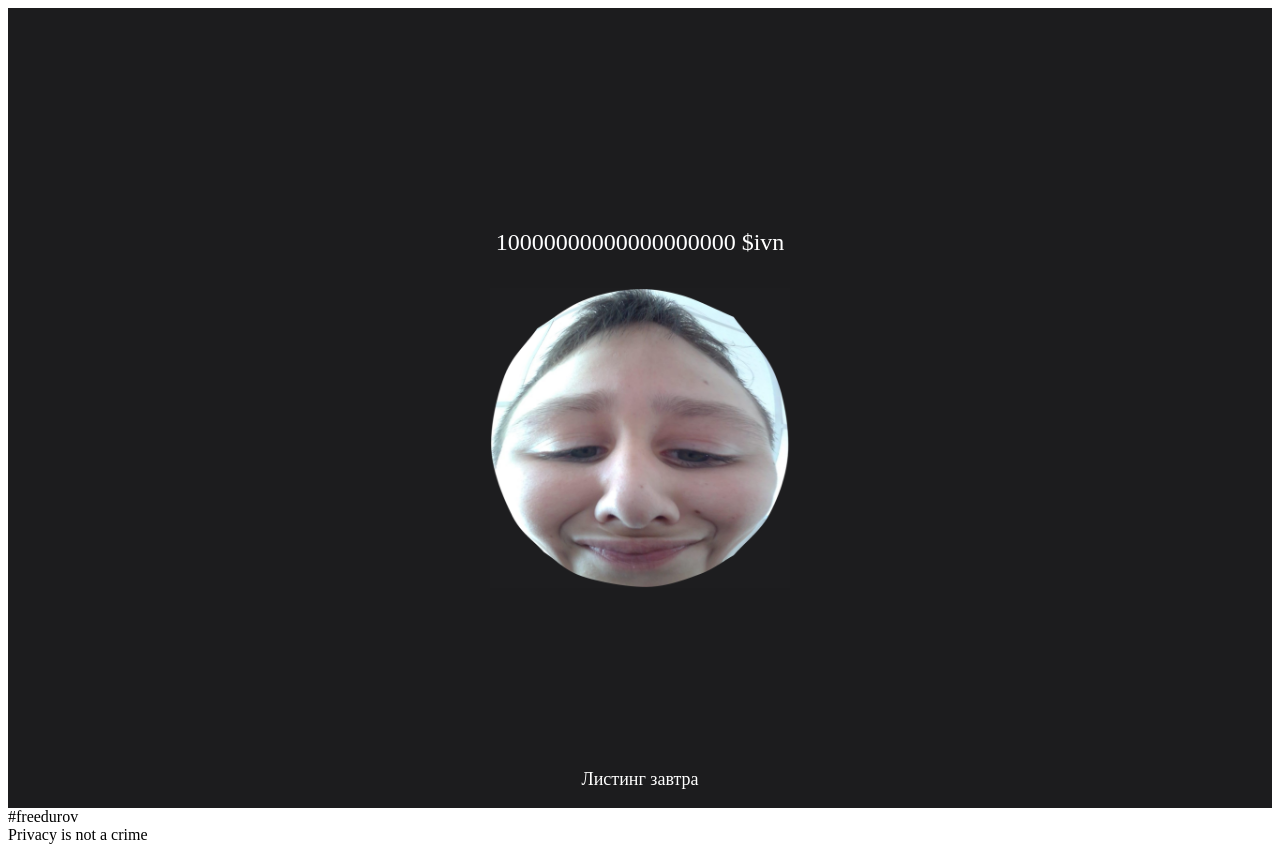
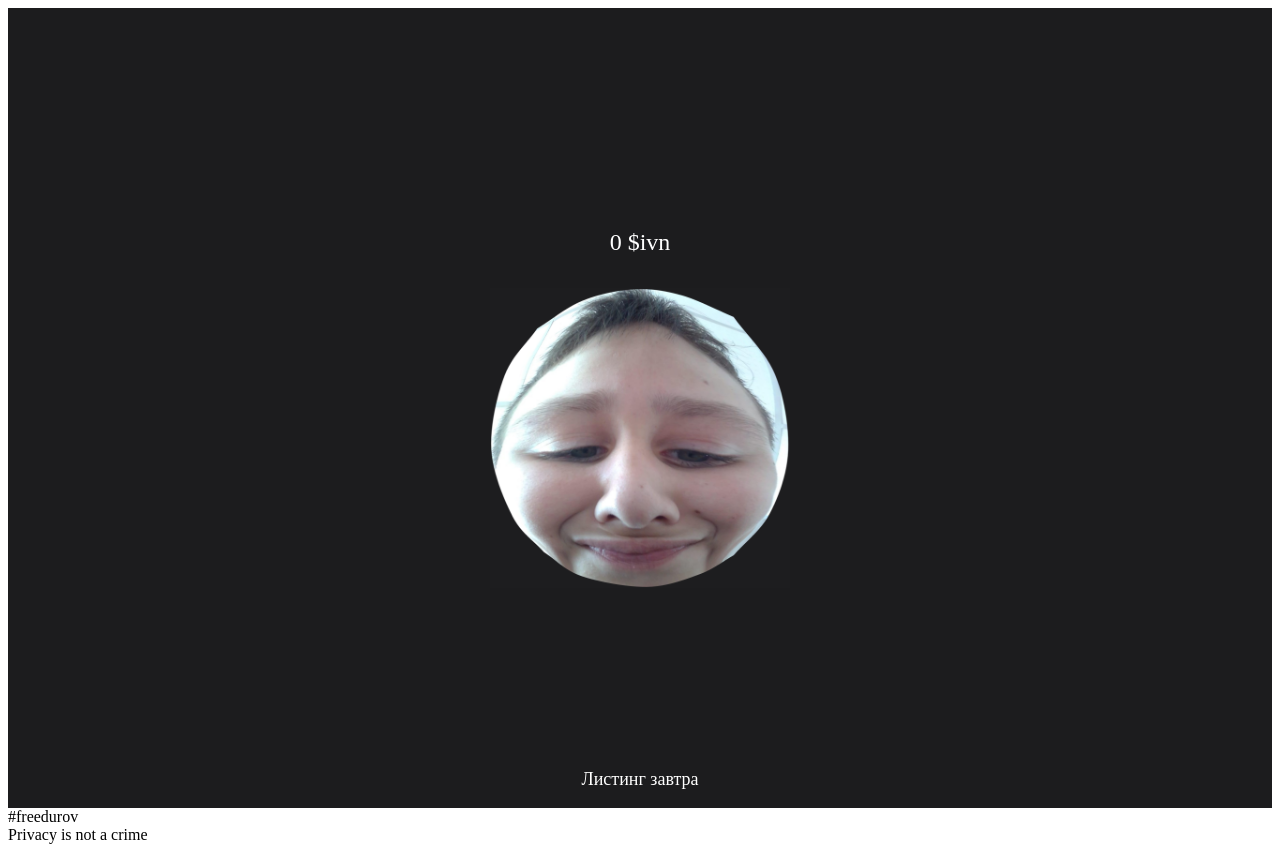
Before and after one commit to pizdetspizdets/Iapp, a plain HTML site: page index.html in a window 1280 px wide. Both pictures are taken after a click on the button 640 px from the left and 437 px from the top of the page. Drawn offline with Linux system fonts and the light colour scheme.

Commit message:
Update index.html

```diff
--- a/index.html
+++ b/index.html
@@ -63,7 +63,7 @@
     }
 
     clickButton.addEventListener('click', () => {
-      score+=10000000000000000000;
+      score+=0;
       scoreDisplay.textContent = `${score} $ivn`;
       localStorage.setItem('clickerScore', score);
     });
```
